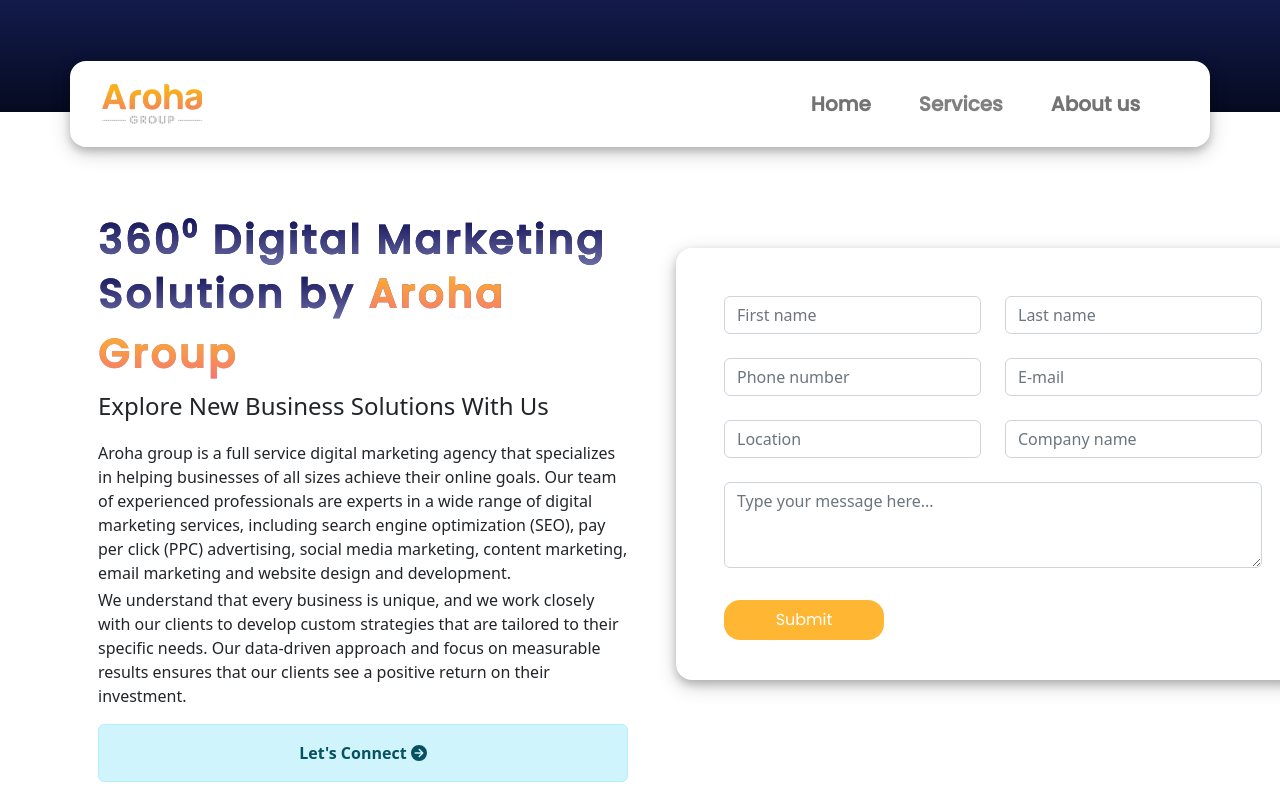
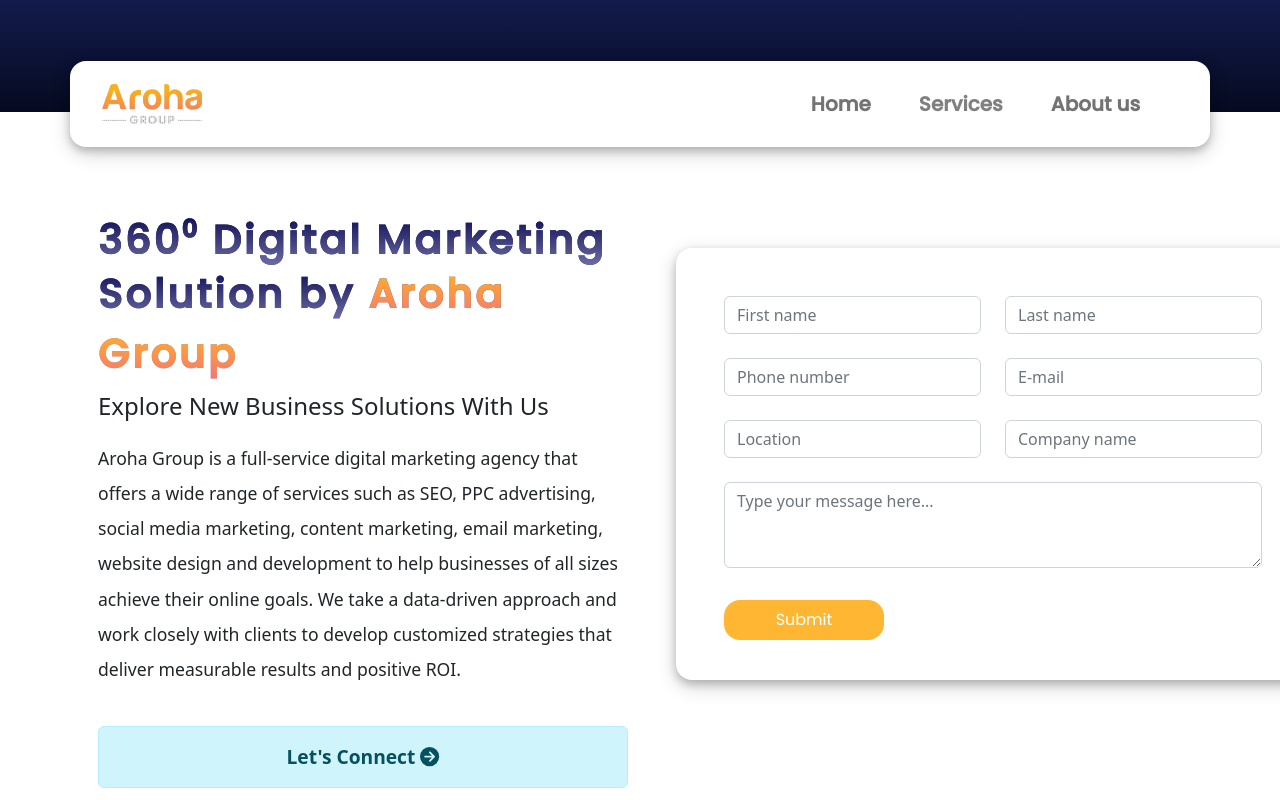
Before and after one commit to zeeyan23/Arohawebsite, a React (Create React App) app: page / in a window 1280 px wide. Shown: the top 800 px of the page. Built offline with nearby package versions, Linux system fonts and the light colour scheme; the HTML template or start-up script is replaced by a standard one.

Commit message:
updated code

```diff
--- a/src/components/OurServices/OurServices.js
+++ b/src/components/OurServices/OurServices.js
@@ -12,7 +12,7 @@
     <Container className={classes.Container} id="services">
       <Row>
         <Col className="mt-4">
-          <h2 className={classes.boldText1}>Our Services</h2>
+          <h1 className={classes.boldText1}>Our Services</h1>
         </Col>
       </Row>
       <Row className="mt-5"id={classes.rowLeft} >
--- a/src/components/OurServices/ourservices.module.css
+++ b/src/components/OurServices/ourservices.module.css
@@ -1,6 +1,7 @@
 .boldText1{
     font-weight: 800;
     letter-spacing: 2px;
+    /* font-size: xx-large; */
     font-family: 'Poppins', sans-serif;
 }
 .boldText{
@@ -97,6 +98,9 @@
         text-align: center;
         margin-right: 0em;
     }
+    .boldText1{
+        margin-top: 1em;
+    }
     /* #rowLeft{
         margin-left: 0.5em;
     } */
--- a/src/pages/Dashboard.js
+++ b/src/pages/Dashboard.js
@@ -22,21 +22,17 @@
               </h1>
               <h4 className={classes.quest}>Explore New Business Solutions With Us</h4>
               <p className={classes.aboutUs}>
-              Aroha group is a full
-              service digital marketing agency that
-              specializes in helping businesses of all sizes achieve their online
-              goals. Our team of experienced professionals are experts in a
-              wide range of digital marketing services, including search engine
-              optimization (SEO), pay per click (PPC) advertising, social media
-              marketing, content marketing, email marketing and website
-              design and development.<br />
-                <p className={classes.aboutUsAnother}>
+                  Aroha Group is a full-service digital marketing agency that offers a wide range of services such as SEO, PPC
+                  advertising, social media marketing, content marketing, email marketing, website design and development to
+                  help businesses of all sizes achieve their online goals. We take a data-driven approach and work closely
+                  with clients to develop customized strategies that deliver measurable results and positive ROI.<br />
+                {/* <p className={classes.aboutUsAnother}>
                   We understand that every business is unique, and we work
                   closely with our clients to develop custom strategies that are
                   tailored to their specific needs. Our data-driven approach and
                   focus on measurable results ensures that our clients see a
                   positive return on their investment.
-                </p>
+                </p> */}
               </p>
               <Alert variant='info' className={classes.alertBox}>
                 Let's Connect  <FontAwesomeIcon icon={faArrowCircleRight} />
--- a/src/pages/dashboard.module.css
+++ b/src/pages/dashboard.module.css
@@ -46,14 +46,17 @@
 
 .aboutUs{
     margin-left: 2.4em;
+    line-height: 2em;
+    font-size: 1.1em;
     /* text-align: justify; */
 }
 .alertBox{
-    margin-top: 1em;
-    margin-left: 2.4em;
+    margin-top: 2em;
+    margin-left: 2em;
     text-align: center;
     font-weight: bold;
     z-index: -1;
+    font-size: larger;
 }
 .heading{
 
@@ -150,9 +153,13 @@
     }
     .aboutUs{
         margin-left: auto;
+        line-height: 2em;
     }
     .mainHeading{
         margin-top: 1em;
+    }
+    .formTop{
+        margin-top: 0em;
     }
     .digi{
 
@@ -220,5 +227,4 @@
         margin-top: 5em;
         padding-bottom: 1.7em;
     }
-
  }
```
